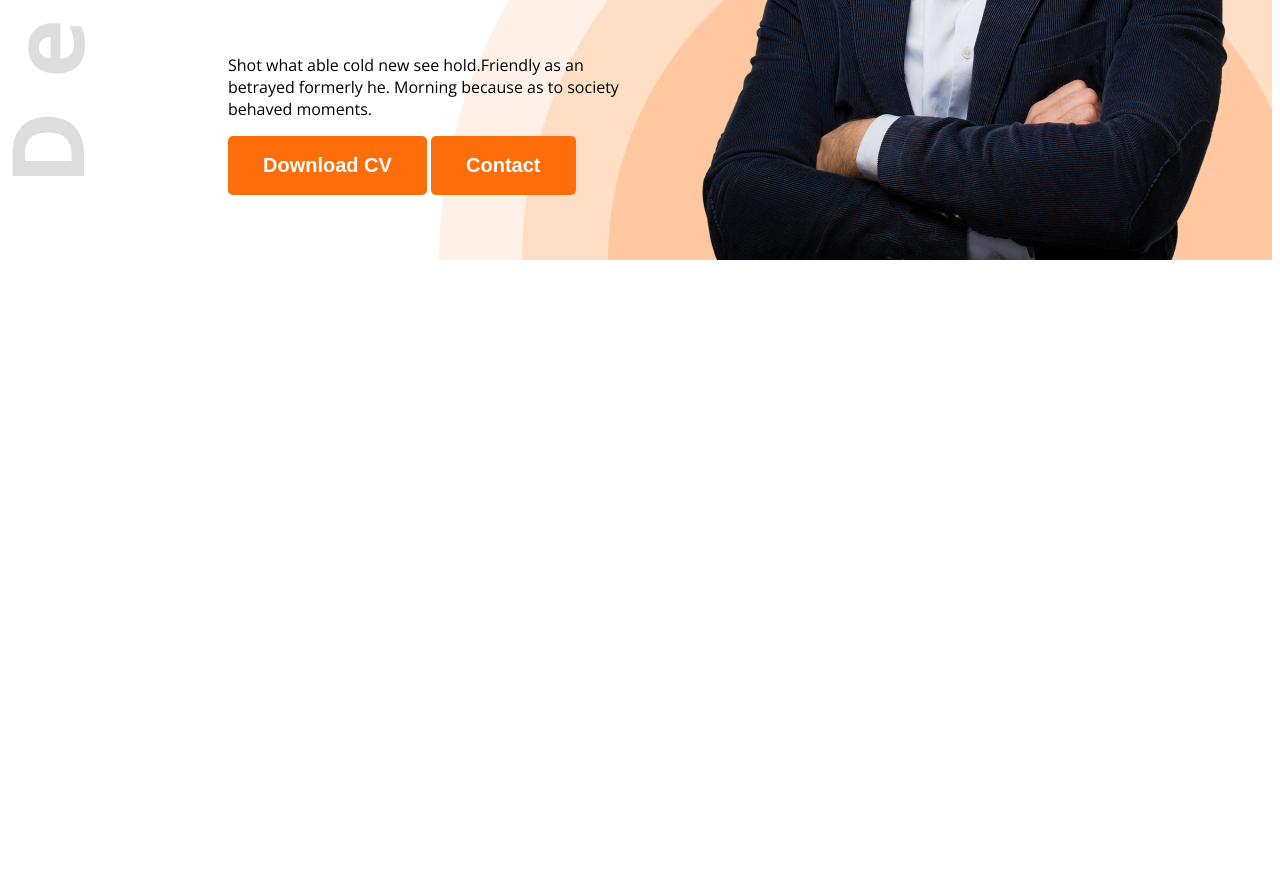
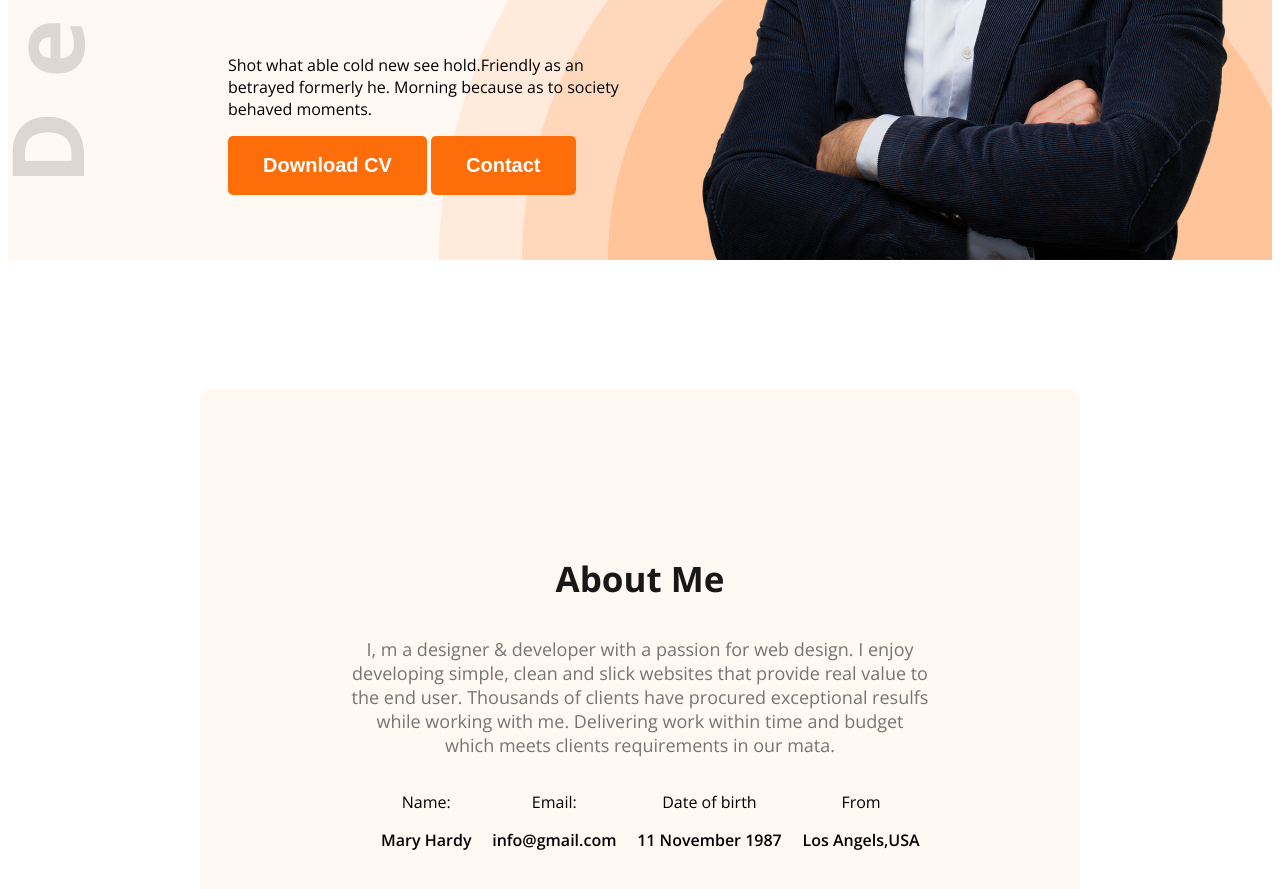
Before and after one commit to abusaleh2874/web-developer-portfolio, a plain HTML site: page index.html in a window 1280 px wide. Shown: the part 607-1496 px from the top of the page. Before the commit the page ends 875 px from the top, so only its background shows below. Drawn offline with nearby package versions, Linux system fonts and the light colour scheme.

Commit message:
added a section tag and some html tag

```diff
--- a/index.html
+++ b/index.html
@@ -13,7 +13,7 @@
     <link rel="stylesheet" href="styles/portfolio.css" />
   </head>
   <body class="open-sans-normal">
-    <header class="header">
+    <header class="header secondary-bg">
       <nav>
         <h3 class="nav-tittle">Ma<span class="text-primary">r</span>y</h3>
         <ul>
@@ -38,7 +38,40 @@
         <img class="banner-profile-pic" src="images/hardy.png" alt="">
       </div>
     </header>
-    <main></main>
+    <main class="main">
+      <section class="about secondary-bg">
+        <h3 class="section-tittle">About Me</h3>
+        <p class="section-description">
+          I, m a designer & developer with a passion for web design. I enjoy developing simple, clean and slick websites that provide real value to the end user. Thousands of clients have procured exceptional resulfs while working with me. Delivering work within time and budget which meets clients requirements in our mata.
+        </p>
+        <!-- .about-item>p.item-tittle+p.item-description -->
+
+        <div class="about-items">
+          <div class="about-item">
+            <p class="item-tittle"></p>
+            <p class="item-description"></p>
+          </div>
+          <div class="about-item">
+            <p class="item-tittle">Name:</p>
+            <p class="item-description">Mary Hardy</p>
+          </div>
+          <div class="about-item">
+            <p class="item-tittle">Email:</p>
+            <p class="item-description">info@gmail.com</p>
+          </div>
+          <div class="about-item">
+            <p class="item-tittle">Date of birth</p>
+            <p class="item-description">11 November 1987</p>
+          </div>
+          <div class="about-item">
+            <p class="item-tittle">From</p>
+            <p class="item-description">Los Angels,USA</p>
+          </div>
+        </div>
+
+
+      </section>
+    </main>
     <footer></footer>
   </body>
 </html>
--- a/styles/portfolio.css
+++ b/styles/portfolio.css
@@ -9,6 +9,9 @@
     "wdth" 100;
 }
 /*shared style  */
+.secondary-bg{
+    background-color: #FFF8F3;
+}
 .text-primary{
     color: #FD6E0A;
 }
@@ -81,3 +84,32 @@ height: 356px;
     width: 585;
     height: 676px;
 }
+.section-tittle{
+    font-size: 35px;
+    font-weight: bold;
+    color: #181818;
+}
+.section-description{
+    font-size: 18px;
+    font-weight: 400;
+    color: #757575;
+}
+/* main style */
+.main{
+    max-width: 1140px;
+    margin: 0 auto;
+}
+.about{
+    border-radius: 10px;
+    text-align: center;
+    padding: 130px 150px;
+    margin: 130px;
+
+}
+.item-description{
+    font-weight: 600;
+}
+.about-items{
+    display: flex;
+    justify-content: space-around;
+}
```
